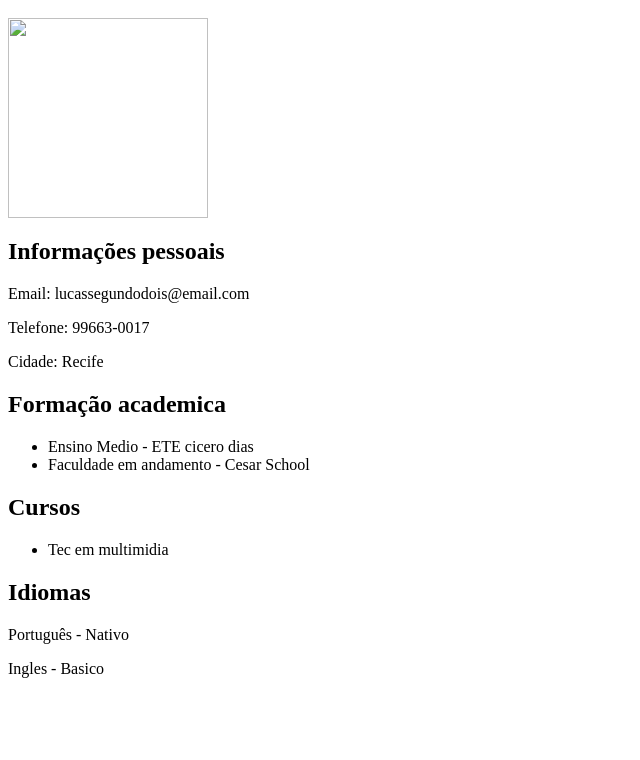
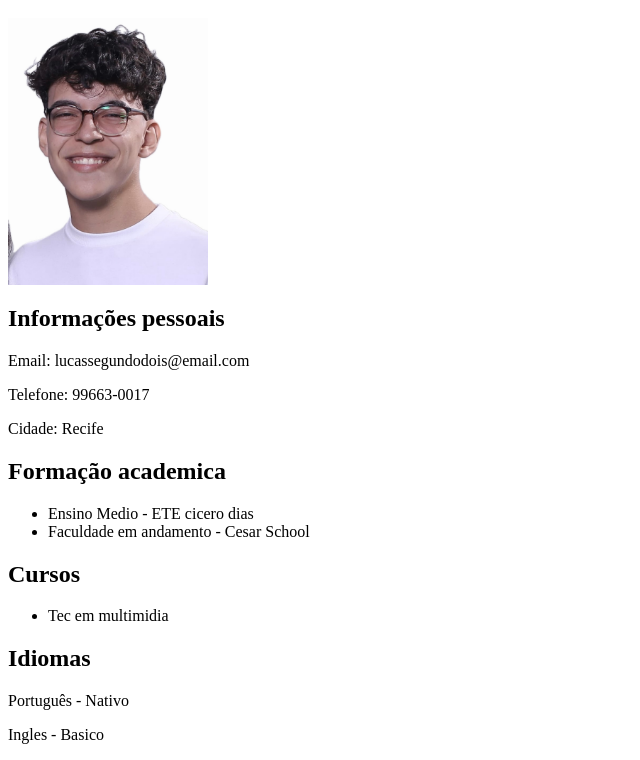
Before and after one commit to lucassegundo2/meuCurriculo, a plain HTML site: page index.html in a window 1280 px wide. Shown: the part 48-808 px from the top of the page, without its empty margins (0-640 px from the left). Drawn offline with Linux system fonts and the light colour scheme.

Commit message:
Update index.html

```diff
--- a/index.html
+++ b/index.html
@@ -7,7 +7,7 @@
 <h1>Meu Nome Aqui</h1>
 
 <!-- Foto -->
-<img src=".jpg" width="200">
+<img src="./fotolucas.jpg" width="200">
 
 <h2>Informações pessoais</h2>
 <p>Email: lucassegundodois@email.com</p>
@@ -30,4 +30,5 @@
 <p>Ingles - Basico</p>
 
 </body>
+
 </html>
```
